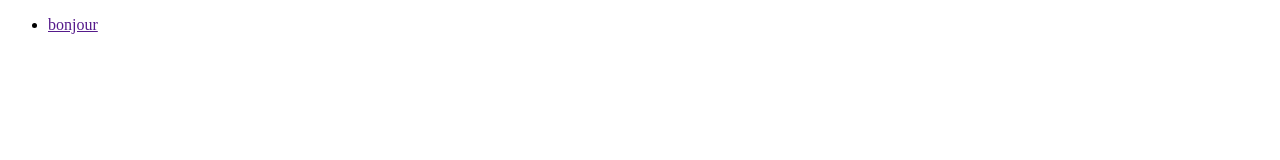
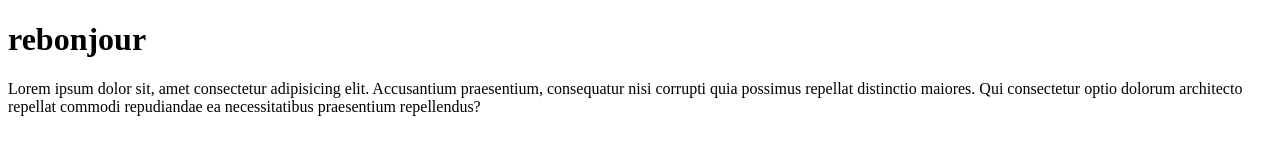
Before and after one commit to NAWELC/testmerge, a plain HTML site: page index.html in a window 1280 px wide. Drawn offline with Linux system fonts and the light colour scheme.

Commit message:
first commit

```diff
--- a/index.html
+++ b/index.html
@@ -7,13 +7,14 @@
     <title>Document</title>
 </head>
 <body>
-    <header>
-        <ul>
-            <li>
-                <a href="">bonjour</a>
-            </li>
-        </ul>
-    </header>
 
+   <footer>
+    <h1> rebonjour</h1>
+    <p>
+        Lorem ipsum dolor sit, amet consectetur adipisicing elit. Accusantium praesentium, consequatur nisi corrupti quia possimus repellat distinctio maiores. Qui consectetur optio dolorum architecto repellat commodi repudiandae ea necessitatibus praesentium repellendus?
+    </p>
+
+
+   </footer>
 </body>
 </html>
```
